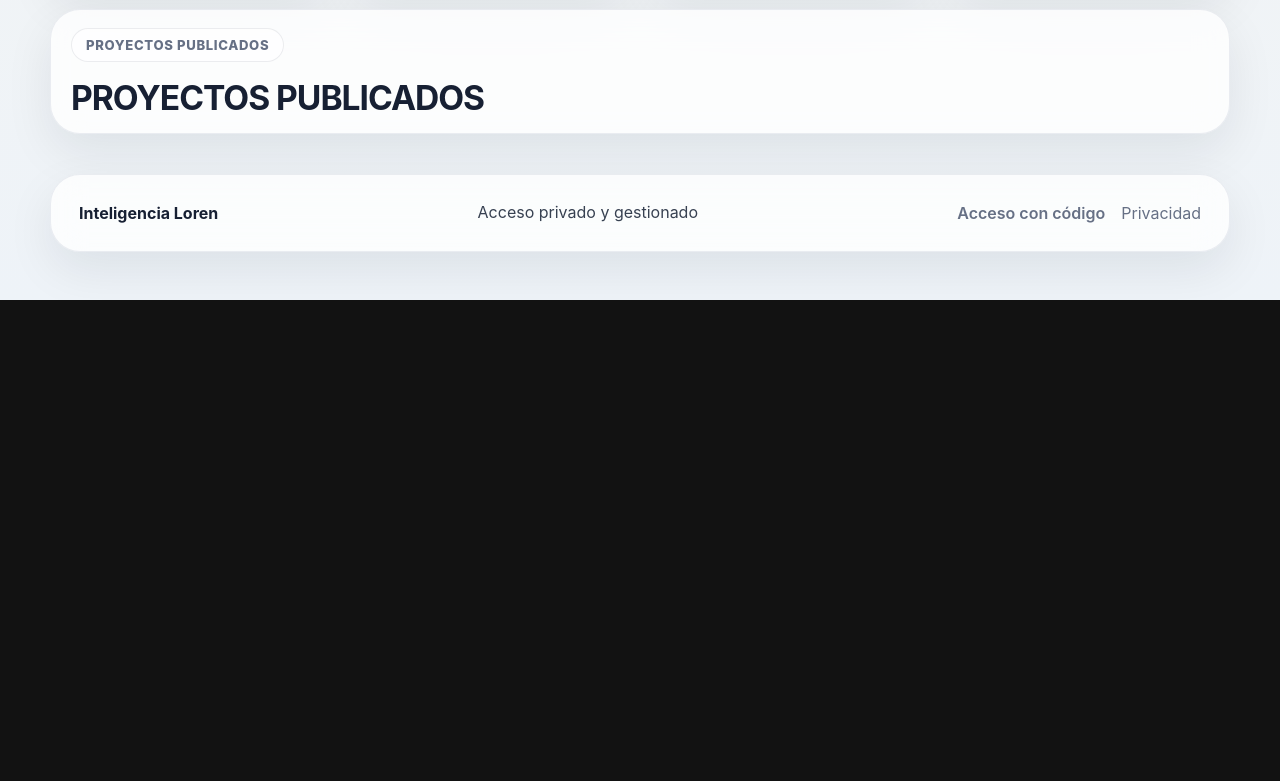
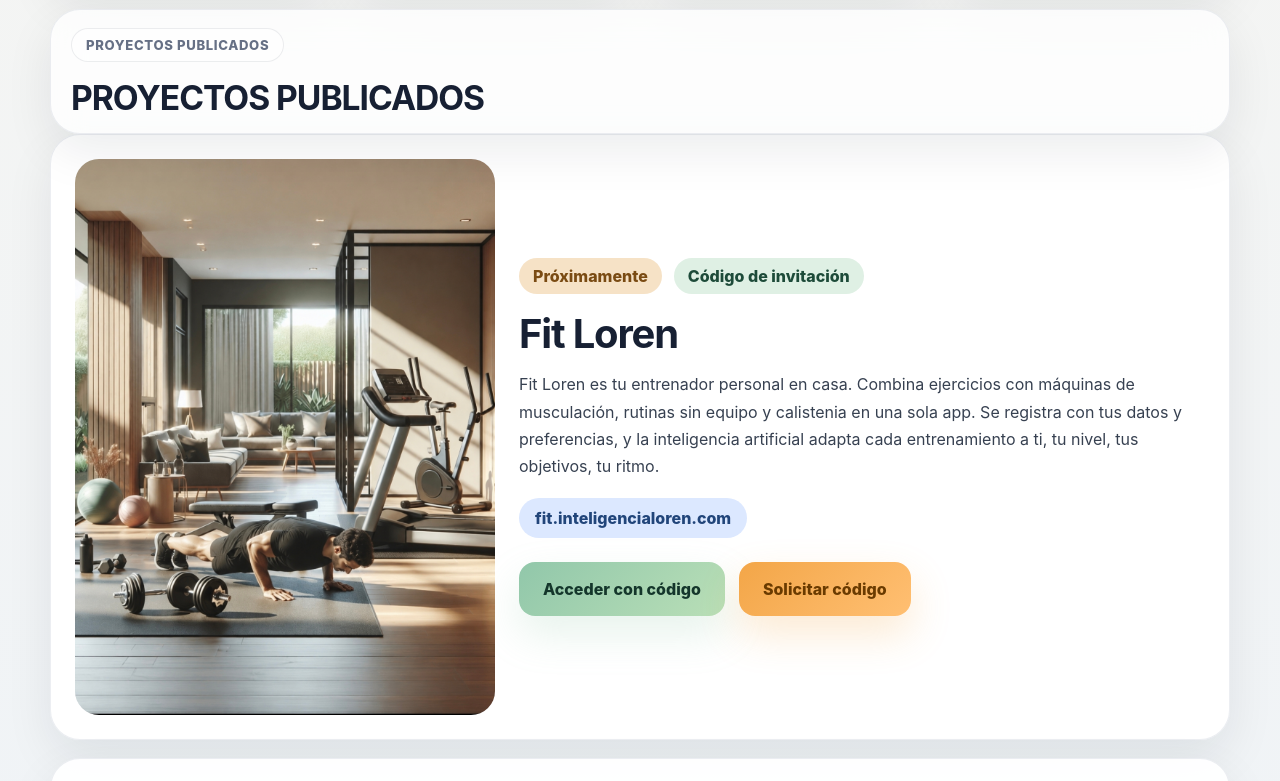
Before and after one commit to Loren2026/abierto-general, a React (Vite) app in the folder web/: page / in a window 1280 px wide. Shown: the part 1260-2041 px from the top of the page. Before the commit the page ends 1560 px from the top, so only its background shows below. Built offline with nearby package versions, Linux system fonts and the light colour scheme; no server answers.

Commit message:
fix(landing): restore published project cards

```diff
--- a/web/src/public/HomePage.jsx
+++ b/web/src/public/HomePage.jsx
@@ -448,6 +448,32 @@ export default function HomePage() {
             <span className="content-card__eyebrow">Proyectos publicados</span>
             <h2 style={{ fontSize: 'clamp(1.35rem, 7vw, 2.1rem)', lineHeight: 1.05, whiteSpace: 'nowrap', marginBottom: 0 }}>PROYECTOS PUBLICADOS</h2>
           </div>
+          <div className="project-showcase-grid">
+            {publicProjects.map((project) => (
+              <article className="project-card project-card--featured" key={project.slug}>
+                <div className="project-card__media">
+                  <img src={project.image} alt={project.name} />
+                </div>
+                <div className="project-card__body">
+                  <div className="project-card__topline">
+                    <span className="project-card__badge">{project.badge}</span>
+                    <span className="project-card__access">{project.accessLabel}</span>
+                  </div>
+                  <h3>{project.name}</h3>
+                  <p>{project.description}</p>
+                  <div className="project-card__url">{project.visibleUrl}</div>
+                  <div className="project-card__actions">
+                    <button className="cta-button cta-button--primary" type="button" onClick={() => openAccessModal(project)}>
+                      Acceder con código
+                    </button>
+                    <button className="cta-button cta-button--invite" type="button" onClick={() => openInvite(project)}>
+                      Solicitar código
+                    </button>
+                  </div>
+                </div>
+              </article>
+            ))}
+          </div>
         </section>
 
         <footer className="landing-footer section-shell">
```
